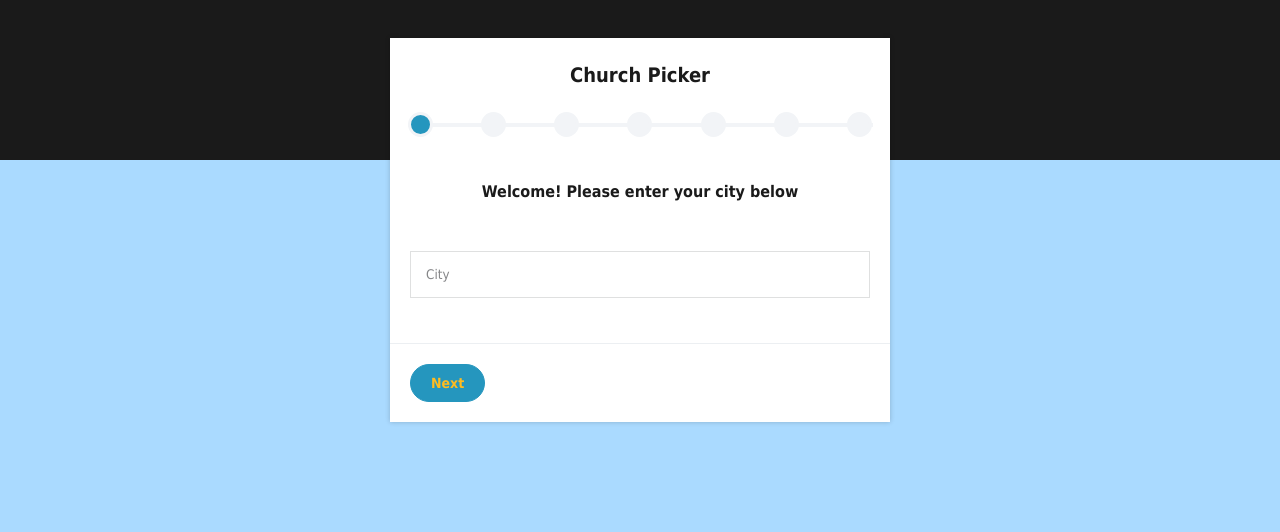
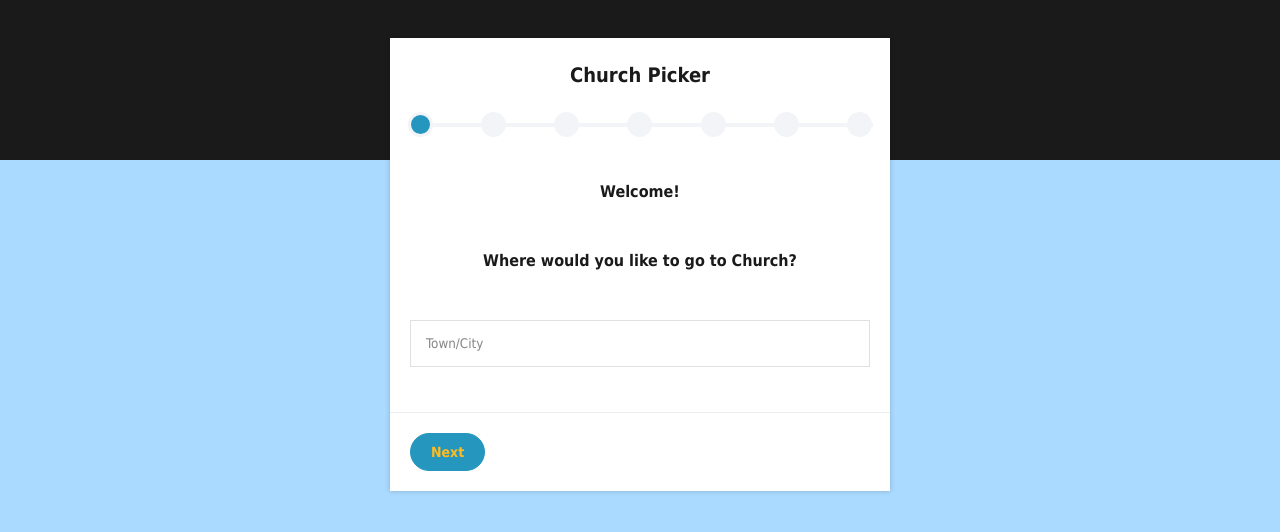
Before and after one commit to anourthebrit/churchpicker, a PHP site: page / in a window 1280 px wide. Shown: the top 532 px of the page. Run offline with PHP 8.4, Linux system fonts and the light colour scheme; data that the repository does not hold is empty.

```diff
--- a/application/index.php
+++ b/application/index.php
@@ -1,14 +1,12 @@
 <!DOCTYPE html>
 <html lang="en">
-
   <head>
-  <meta charset="utf-8">
+    <meta charset="UTF-8">
     <meta name="viewport" content="width=device-width,initial-scale=1.0">
     <title>Church Picker</title>
     <link rel="stylesheet" href="https://use.fontawesome.com/releases/v5.7.1/css/all.css">
     <link rel="stylesheet" href="style.css">
   </head>
-
   <body>
     <form class="survey-form" method="post" action="">
       <h1>Church Picker</h1>
@@ -24,9 +22,10 @@
       <!-- page 1 -->
       <div class="step-content current" data-step="1">
         <div class="fields">
-        <h2>Welcome! Please enter your city below</h2>
+          <h2>Welcome!</h2>
+          <h2>Where would you like to go to Church?</h2>
           <div class="rating-footer">
-          <input type="text" name="city" id="city" placeholder="City">
+            <input type="text" name="city" id="city" placeholder="Town/City">
           </div>
         </div>
         <div class="buttons">
@@ -155,7 +154,6 @@
           // Check if the form was submitted
           if (isset($_POST['city'], $_POST['communion'], $_POST['service'], $_POST['network'], $_POST['female'], $_POST['baptism'])) {
             // Assign POST variables
-          $city = $_POST['city'];
             $communion = $_POST['communion'];
             $service = $_POST['service'];
             $network = $_POST['network'];
@@ -163,10 +161,11 @@
             $baptism = $_POST['baptism'];
             $urlA = "https://www.findachurch.co.uk/Search2.aspx?address=";
             $urlB = "&denom=";
+            $city = $_POST['city'];
             $denomination = "1";
           }
           ?>
-        <h2>Thank you! Your answers are below and time to  options you have in ...<h2>
+          <h2>Thank you! Let's see what options you have in <?= $city ?>...<h2>
         </ul>
           <li>Communion Frequency: <?= $communion ?></li>
           <li>Service Type: <?= $service ?></li>
@@ -174,7 +173,7 @@
           <li>Female Preference: <?= $female ?></li>
           <li>Baptism Preference: <?= $baptism ?></li>
         </ul>
-      <p><a href=<?php echo $urlA . $city . $urlB . $denomination ?> target="_blank">Click here to be redirected to our friends at findachurch.co.uk to see your recommendations</a>.</p>
+        <p><a href=<?php echo $urlA . $city . $urlB . $denomination ?> target="_blank">Click here to see your recommendations</a></p>
         </div>
       </div>
     </form>
@@ -198,5 +197,4 @@
       <?php endif; ?>
     </script>
   </body>
-
 </html>
```
Also changed, not shown: documentation/images/colour-comparison.png (added), documentation/images/concatenation.png (added), documentation/images/guide-form.png (added), 2 other files. Lines whose indentation alone changed are shown as unchanged.
